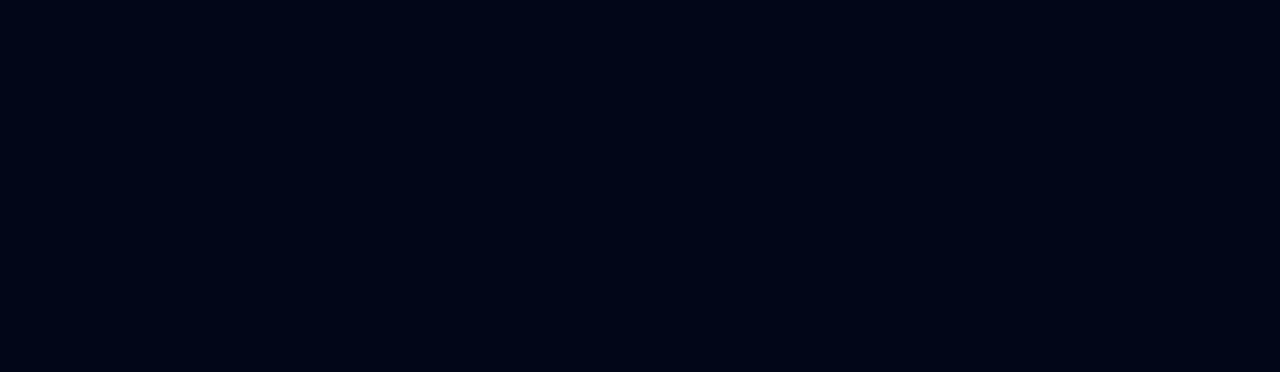
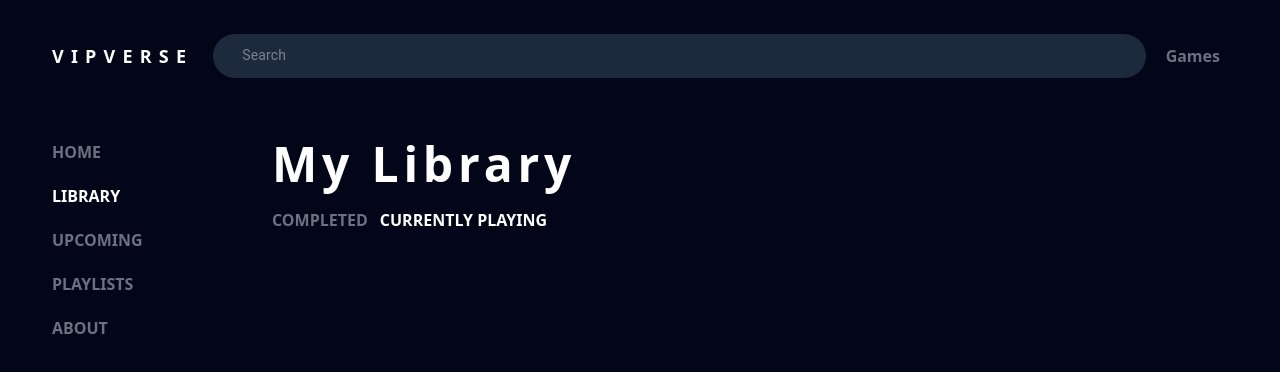
Before and after one commit to Sreenath1247/vipverse, a React (Vite) app in the folder ui/: page /library/currentlyplaying in a window 1280 px wide. Before the commit this address had no page. Shown: the top 372 px of the page. Built offline with nearby package versions, Linux system fonts and the light colour scheme; no server answers; some icons are missing.

Commit message:
added new library

```diff
--- a/ui/src/App.jsx
+++ b/ui/src/App.jsx
@@ -2,7 +2,9 @@ import React from "react";
 import Layout from "./pages/Layout";
 import { BrowserRouter as Router, Routes, Route } from "react-router-dom";
 import Home from "./pages/Home";
-import PlayedGames from "./pages/PlayedGames";
+import Library from "./pages/Library";
+import CompletedGames from "./pages/CompletedGames";
+import CurrentGames from "./pages/CurrentGames";
 import Upcoming from "./pages/Upcoming";
 import Playlist from "./pages/Playlist";
 import Allgames from "./pages/Allgames";
@@ -14,7 +16,10 @@ const App = () => {
       <Routes>
         <Route path="/" element={<Layout />}>
           <Route path="/" element={<Home />} />
-          <Route path="/playedgames" element={<PlayedGames />} />
+          <Route path="/library" element={<Library />}>
+            <Route path="/library/completed" element={<CompletedGames />}></Route>
+            <Route path="/library/currentlyplaying" element={<CurrentGames />}></Route>
+          </Route>
           <Route path="/upcoming" element={<Upcoming />} />
           <Route path="/playlists" element={<Playlist />} />
           <Route path="/about" element={<About />} />
--- a/ui/src/components/VerticalNavBar.jsx
+++ b/ui/src/components/VerticalNavBar.jsx
@@ -25,7 +25,7 @@ export default function VerticalTabs({ setIsNavBarVisible }) {
           </li>
           <li className="mt-5">
             <NavLink
-              to="/playedgames"
+              to="/library"
               onClick={() => setIsNavBarVisible(false)}
               className={({ isActive }) =>
                 isActive
@@ -33,7 +33,7 @@ export default function VerticalTabs({ setIsNavBarVisible }) {
                   : "text-md text-gray-500 hover:text-white hover:cursor-pointer transition duration-500 font-bold"
               }
             >
-              PLAYED GAMES
+              LIBRARY
             </NavLink>
           </li>
           <li className="mt-5">
--- a/ui/src/pages/PlayedGames.jsx
+++ b/ui/src/pages/CompletedGames.jsx
@@ -1,10 +1,10 @@
-import React, { use, useEffect, useState } from "react";
+import React, { useEffect } from "react";
 import GameList from "./GameList";
 import useGameStore from "../store/useStore";
 import Loader from "../components/Loader";
 
-const PlayedGames = () => {
-  const { gameList, getGameList, loading, setLoading  } = useGameStore();
+const CompletedGames = () => {
+  const { gameList, getGameList, loading, setLoading } = useGameStore();
 
   useEffect(() => {
     const fetchData = async () => {
@@ -24,10 +24,12 @@ const PlayedGames = () => {
   return (
     <div className="grid h-full w-full justify-center lg:px-0 lg:pb-5 md:px-25 sm:px-12 px-5 pb-5">
       {loading && <Loader />}
-      <p className="text-white lg:hidden text-3xl font-extrabold tracking-[0.1em] mb-5 text-center">Played Games</p>
+      <p className="text-white lg:hidden text-3xl font-extrabold tracking-[0.1em] mb-5 text-center">
+        Completed Games
+      </p>
       {gameList?.length > 0 && <GameList gameList={gameList} />}
     </div>
   );
 };
 
-export default PlayedGames;
+export default CompletedGames;
--- /dev/null
+++ b/ui/src/pages/CurrentGames.jsx
@@ -0,0 +1,35 @@
+import React, { useEffect } from "react";
+import GameList from "./GameList";
+import useGameStore from "../store/useStore";
+import Loader from "../components/Loader";
+
+const CurrentGames = () => {
+  const { gameList, getGameList, loading, setLoading } = useGameStore();
+
+  useEffect(() => {
+    const fetchData = async () => {
+      try {
+        setLoading(true);
+        await getGameList();
+        setLoading(false);
+      } catch (error) {
+        console.error("Error fetching played games:", error);
+        setLoading(false);
+      }
+    };
+
+    fetchData();
+  }, []);
+
+  return (
+    <div className="grid h-full w-full justify-center lg:px-0 lg:pb-5 md:px-25 sm:px-12 px-5 pb-5">
+      {loading && <Loader />}
+      <p className="text-white lg:hidden text-3xl font-extrabold tracking-[0.1em] mb-5 text-center">
+        Currently playing
+      </p>
+      {gameList?.length > 0 && <GameList gameList={gameList} />}
+    </div>
+  );
+};
+
+export default CurrentGames;
--- /dev/null
+++ b/ui/src/pages/Library.jsx
@@ -0,0 +1,48 @@
+import React from "react";
+import { NavLink } from "react-router-dom";
+import { Outlet } from "react-router-dom";
+
+const Library = () => {
+  return (
+    <div className="lg:px-0 md:px-25 sm:px-12 px-5 mb-5 text-white">
+      <p className="text-white lg:text-5xl text-3xl font-extrabold tracking-[0.1em] mb-5 lg:text-left sm:text-center text-center">
+        My Library
+      </p>
+      <div className="bg-slate-950 w-full h-full">
+        <nav className="flex sticky items-center justify-between">
+          <ul className="flex">
+            <li>
+              <NavLink
+                to="/library/completed"
+                className={({ isActive }) =>
+                  isActive
+                    ? "text-md text-white font-bold transition duration-500"
+                    : "text-md text-gray-500 hover:text-white hover:cursor-pointer transition duration-500 font-bold"
+                }
+              >
+                COMPLETED
+              </NavLink>
+            </li>
+            <li className="ml-3">
+              <NavLink
+                to="/library/currentlyplaying"
+                className={({ isActive }) =>
+                  isActive
+                    ? "text-md text-white font-bold transition duration-500"
+                    : "text-md text-gray-500 hover:text-white hover:cursor-pointer transition duration-500 font-bold"
+                }
+              >
+                CURRENTLY PLAYING
+              </NavLink>
+            </li>
+          </ul>
+        </nav>
+      </div>
+      <div className="mt-5">
+        <Outlet />
+      </div>
+    </div>
+  );
+};
+
+export default Library;
```
